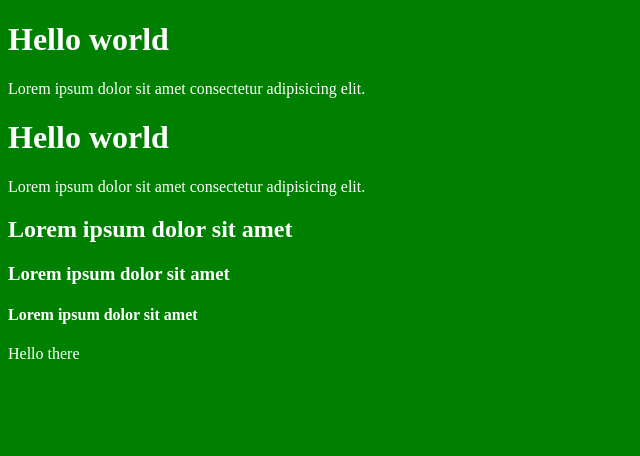
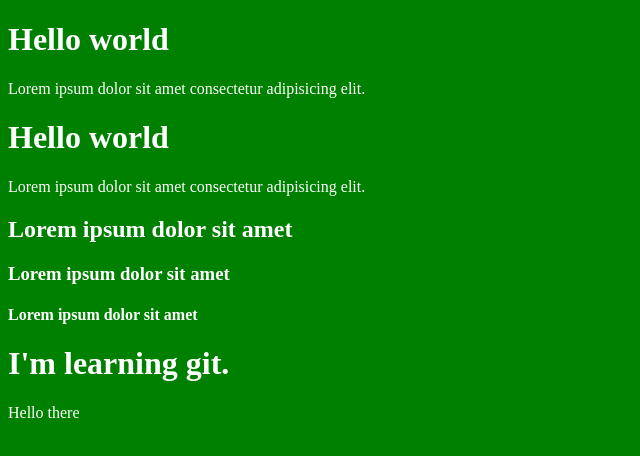
Before and after one commit to Gobindo-Chakraborty/test-repo, a plain HTML site: page index.html in a window 1280 px wide. Shown: the whole page, without its empty margins (0-640 px from the left). Drawn offline with Linux system fonts and the light colour scheme.

Commit message:
added div
added another commit message

```diff
--- a/index.html
+++ b/index.html
@@ -14,6 +14,9 @@
     <h2>Lorem ipsum dolor sit amet</h2>
     <h3>Lorem ipsum dolor sit amet</h3>
     <h4>Lorem ipsum dolor sit amet</h4>
+    <div>
+      <h1>I'm learning git.</h1>
+    </div>
 
     <script src="script.js"></script>
   </body>
```
